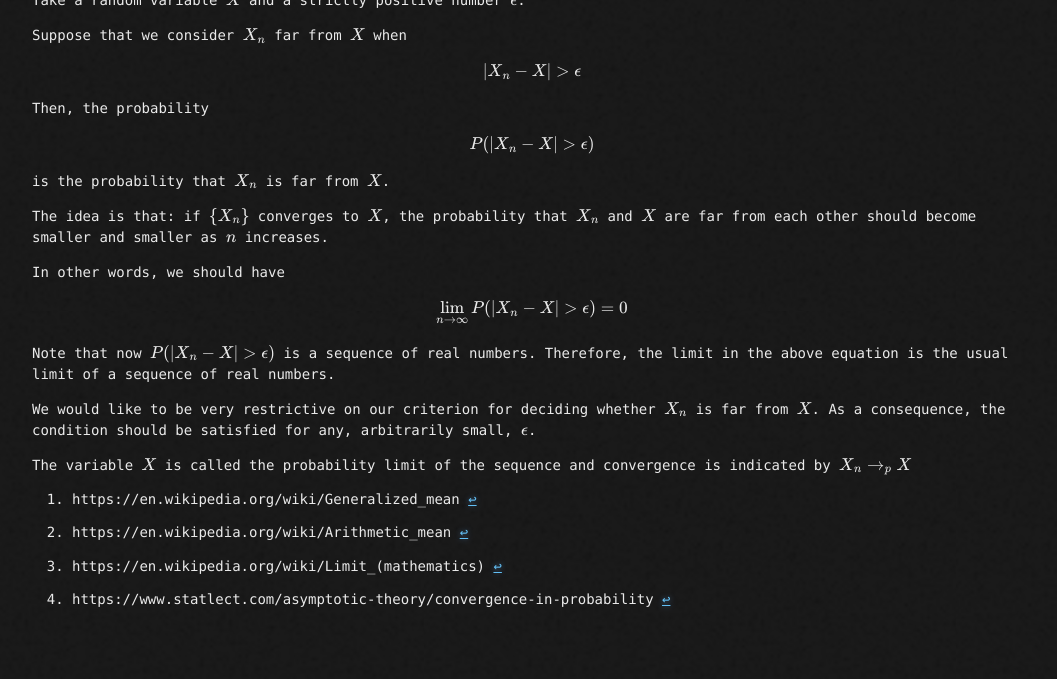
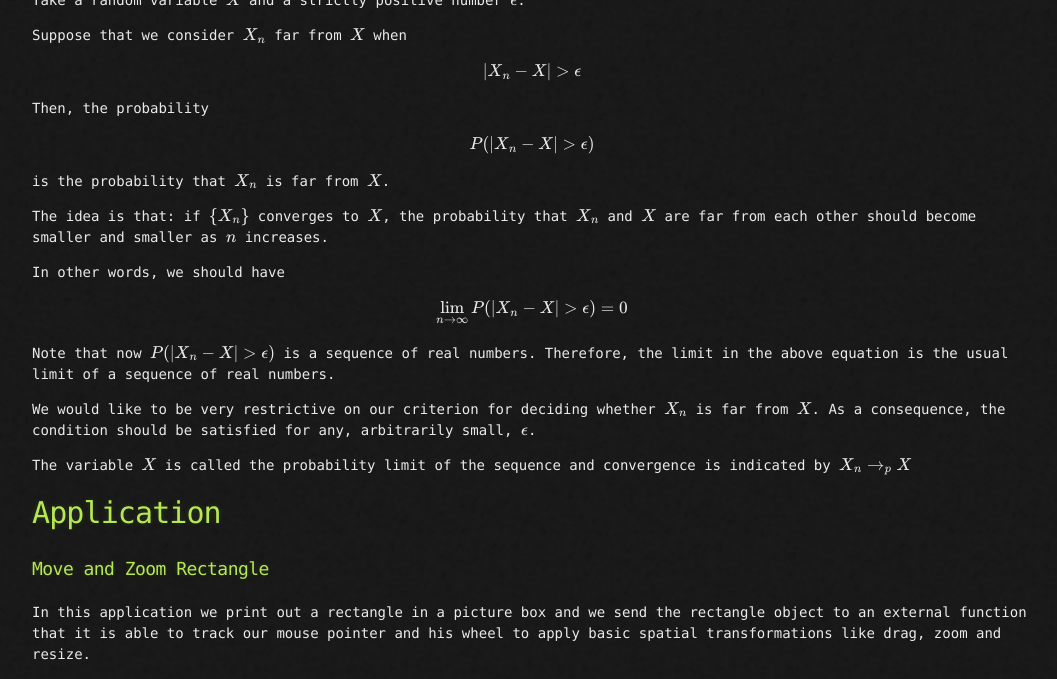
Before and after one commit to Videars/Statistics, a Jekyll site: the page built from Week5/Research.md, in a window 1280 px wide and 1400 px high, scrolled down 1817 px. Shown: the top 679 px of the window, without its empty margins (108-1165 px from the left). Built offline with Jekyll 4.4.1, drawn with Linux system fonts in a browser that asks for light colours; our own code applies the rules of GitHub Pages for plain Markdown files; formulas are drawn with MathJax 3; before the commit the page ends 2447 px from its top, so only the background shows below that; some of the changed text lies outside the part shown; grey boxes are pictures that could not be loaded.

Commit message:
Update Research.md

```diff
--- a/Week5/Research.md
+++ b/Week5/Research.md
@@ -90,6 +90,20 @@
 
 The variable $X$ is called the probability limit of the sequence and convergence is indicated by $X_n\to_{p}X$
 
+# Application
+
+### Move and Zoom Rectangle
+
+In this application we print out a rectangle in a picture box and we send the rectangle object to an external function that it is able to track our mouse pointer and his wheel to apply basic spatial transformations like drag, zoom and resize.
+
+<iframe width="750" height="500" src="https://user-images.githubusercontent.com/105921751/198978330-86319ef5-c753-4abf-95da-3a67c5fc77d9.mp4" frameborder="0" allowfullscreen></iframe>
+
+### Dynamic Chart
+
+In this application we parse a wireshark csv file and compute the distribution of the protocol types of the packets inside it. Once we have obtained the distribution we compute the histogram associated and we print it out on the resizable rectangle oof the previous app. There's even the option of printing the vertical histogram.
+
+<iframe width="750" height="500" src="https://user-images.githubusercontent.com/105921751/198979767-82d310f2-c868-45a6-966a-edd451c93413.mp4" frameborder="0" allowfullscreen></iframe>
+
 
 [^1]: https://en.wikipedia.org/wiki/Generalized_mean
 [^2]: https://en.wikipedia.org/wiki/Arithmetic_mean
```
